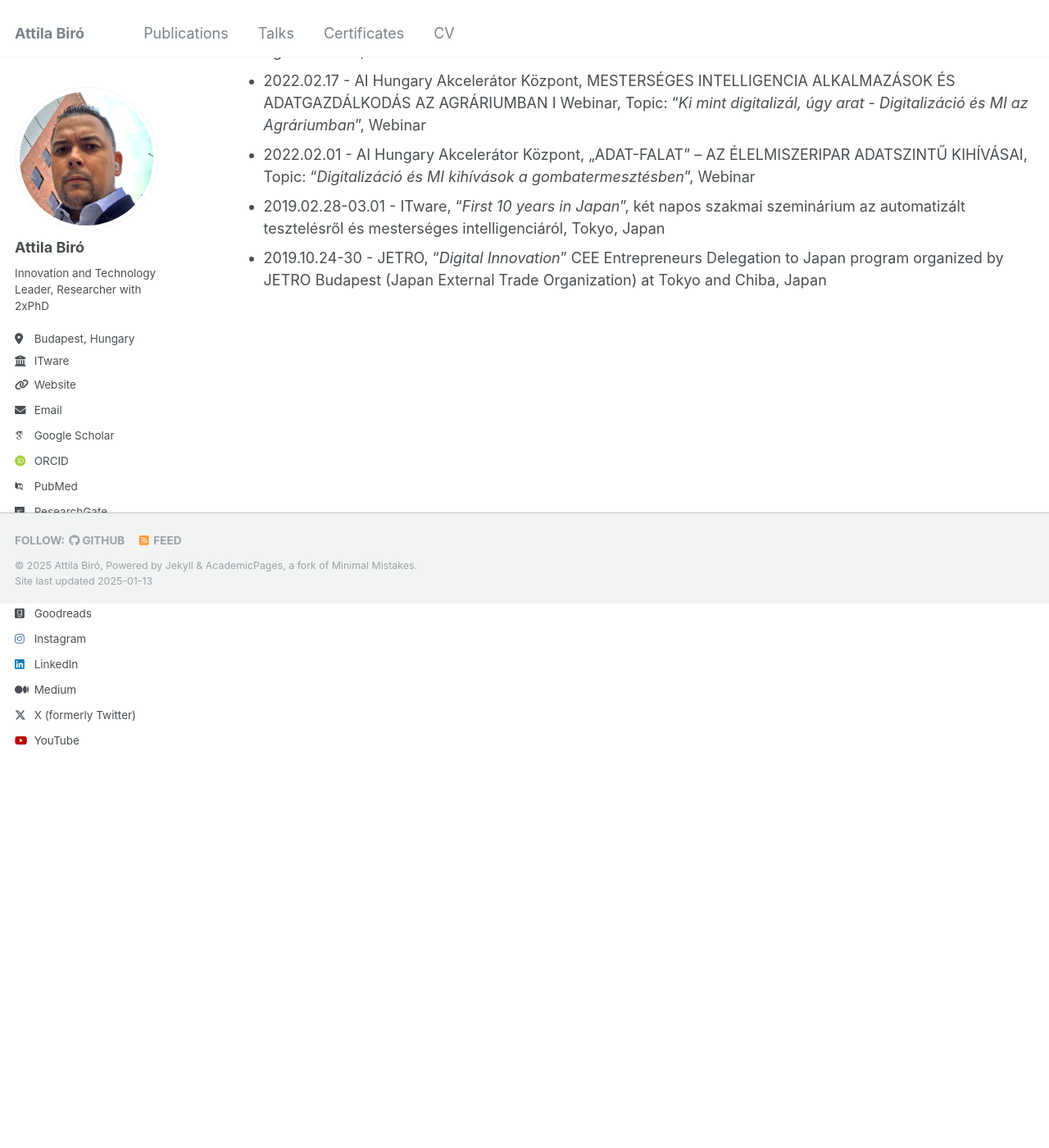
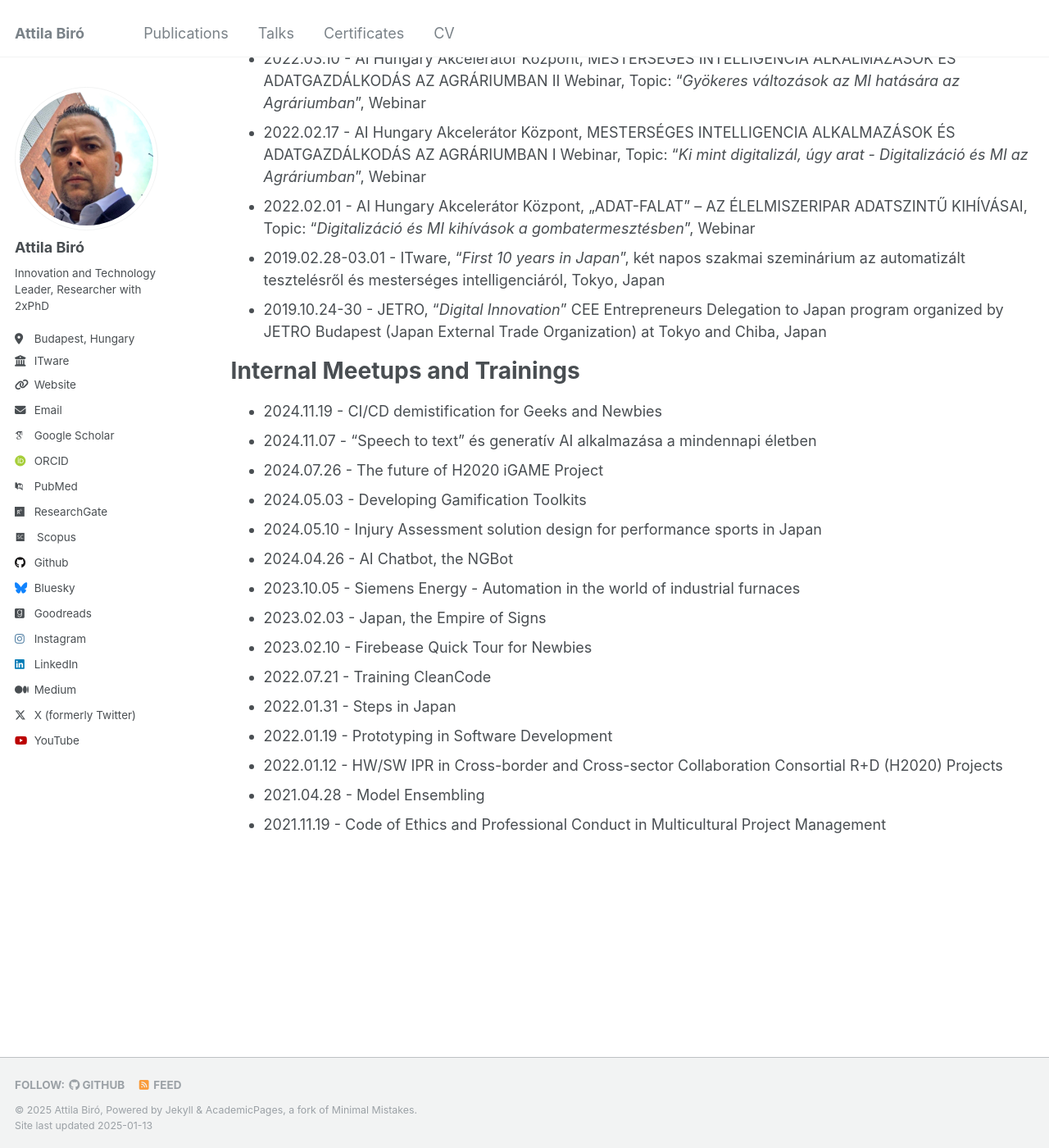
Before and after one commit to biroka/biroka.github.io, a Jekyll site: the page built from _pages/talks.md, in a window 1280 px wide and 1400 px high, scrolled down 2035 px. Shown: the whole window at 82% size. Built offline with Jekyll 4.4.1, drawn with Linux system fonts in a browser that asks for light colours; some web fonts are replaced; some of the changed text lies outside the part shown.

Commit message:
Update talks.md

```diff
--- a/_pages/talks.md
+++ b/_pages/talks.md
@@ -33,6 +33,7 @@ Conferences
 Workshops and Seminars
 ======
 * 2024.11.26 - Kormányzati Informatikai Fejlesztési Ügynökség (KIFÜ), HPC Workshop és User Fórum 2024, HPC ECHO 2024 publikációi, Topic: "_Hibrid, szakmai nyelvre OCR_", AI Workshop
+* 2024.06.19 - MILAB, Topic: "_Machine vision and OCR in geo-distributed collaborations and sports_", AI Workshop
 * 2023.10.24 - Kormányzati Informatikai Fejlesztési Ügynökség (KIFÜ), Topic: "_HPC tapasztalatok első komplex nyelvi projekten_", AI Workshop
 * 2023.09.13 - DANA - HIPA - JETRO, Topic: "_Intelligens megoldások vagy mesterséges intelligencia (MI), mint költséghatékonysági komponens_", Workshop
 * 2022.03.10 - AI Hungary Akcelerátor Központ, MESTERSÉGES INTELLIGENCIA ALKALMAZÁSOK ÉS ADATGAZDÁLKODÁS AZ AGRÁRIUMBAN II Webinar, Topic: "_Gyökeres változások az MI hatására az Agráriumban_", Webinar
@@ -41,8 +42,23 @@ Workshops and Seminars
 * 2019.02.28-03.01 - ITware, "_First 10 years in Japan_", két napos szakmai szeminárium az automatizált tesztelésről és mesterséges intelligenciáról, Tokyo, Japan
 * 2019.10.24-30 - JETRO, "_Digital Innovation_" CEE Entrepreneurs Delegation to Japan program organized by JETRO Budapest (Japan External Trade Organization) at Tokyo and Chiba, Japan
 
-
-
+Internal Meetups and Trainings
+======
+* 2024.11.19 - CI/CD demistification for Geeks and Newbies
+* 2024.11.07 - "Speech to text" és generatív AI alkalmazása a mindennapi életben
+* 2024.07.26 - The future of H2020 iGAME Project
+* 2024.05.03 - Developing Gamification Toolkits
+* 2024.05.10 - Injury Assessment solution design for performance sports in Japan
+* 2024.04.26 - AI Chatbot, the NGBot
+* 2023.10.05 - Siemens Energy - Automation in the world of industrial furnaces
+* 2023.02.03 - Japan, the Empire of Signs
+* 2023.02.10 - Firebease Quick Tour for Newbies
+* 2022.07.21 - Training CleanCode
+* 2022.01.31 - Steps in Japan
+* 2022.01.19 - Prototyping in Software Development
+* 2022.01.12 - HW/SW IPR in Cross-border and Cross-sector Collaboration Consortial R+D (H2020) Projects
+* 2021.04.28 - Model Ensembling
+* 2021.11.19 - Code of Ethics and Professional Conduct in Multicultural Project Management
 
 <!--div class="wordwrap"> You can check my conference <a href="https://www.attila.phd/conferences"> Calendar</a> here.</div>
 
```
